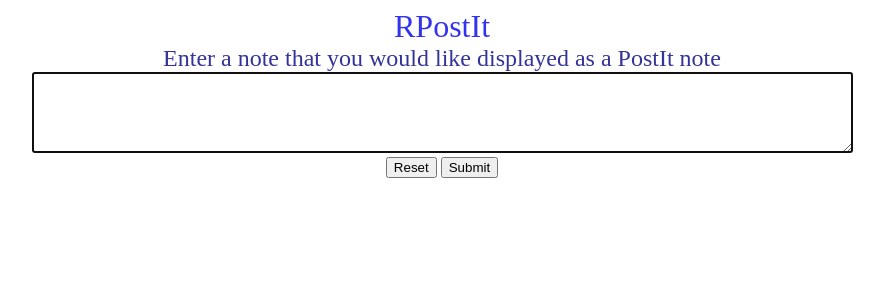
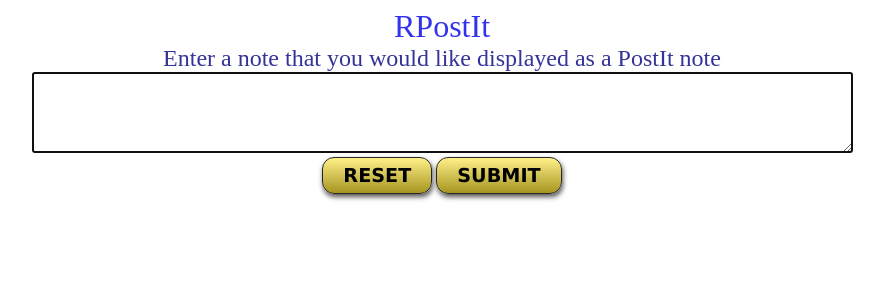
Before and after one commit to ambidextrousTx/RPostIt, a Flask app: page /add in a window 1280 px wide. Shown: the top 300 px of the page, without its empty margins (198-1082 px from the left). Run offline with Flask 2, Linux system fonts and the light colour scheme.

Commit message:
Add fancy button style from Brian Hogan book

```diff
--- a/src/static/styles.css
+++ b/src/static/styles.css
@@ -22,3 +22,44 @@
     text-align: center;
 
 }
+
+.button {
+    font-weight: bold;
+    font-size: 1.2em;
+    line-height: 1.20em;
+    padding: 6px 20px;
+
+    background-color: #A69520;
+    text-transform: uppercase;
+    font-family: Verdana;
+    border: 1px solid #282727;
+
+    cursor: pointer;
+    color: #000;
+    text-decoration: none;
+
+    border-radius: 12px;
+    -moz-border-radius: 12px;
+    -webkit-border-radius: 12px;
+
+    box-shadow: 1px 3px 5px #555;
+    -moz-box-shadow: 1px 3px 5px #555;
+    -webkit-box-shadow: 1px 3px 5px #555;
+
+    background: linear-gradient(top center, #FFF089, #A69520);
+    background: -o-linear-gradient(#FFF089, #A69520);
+    background: -moz-linear-gradient(#FFF089, #A69520);
+    background: -webkit-gradient(linear, 0 0, 0 100%, from(#FFF089), to(#A69520));
+}
+
+input.button {
+    line-height: 1.22em;
+}
+
+.button:active, .button:focus {
+    color: #000;
+    background: -webkit-gradient(linear, 0 0, 100% 0, from(#A69520), to(#FFF089));
+    background: -moz-linear-gradient(#A69520, #FFF089);
+    background: -o-linear-gradient(#A69520, #FFF089);
+    background: linear-gradient(left center, #A69520, #FFF089);
+}
--- a/src/templates/input.html
+++ b/src/templates/input.html
@@ -17,8 +17,8 @@
             <textarea autofocus rows=5 cols=100 name='postitnote' form='the-only-form'></textarea>
 
             <form action="{{ url_for ('add_entry') }}" method='post' id='the-only-form'>
-                <button type='reset' value='Reset'>Reset</button>
-                <button type='submit' value='Submit'>Submit</button>
+                <button type='reset' value='Reset' class='button'>Reset</button>
+                <button type='submit' value='Submit' class='button'>Submit</button>
             </form>
         </div>
     </body>
```
